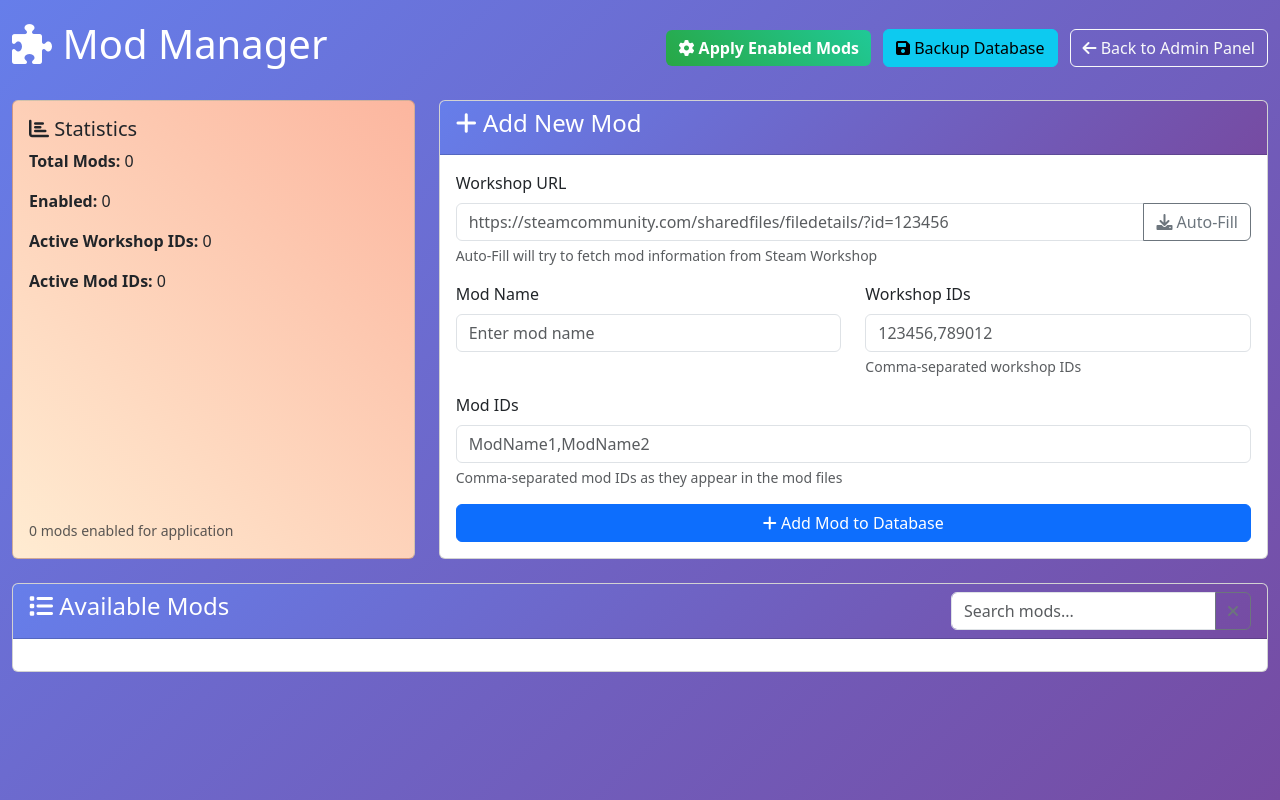
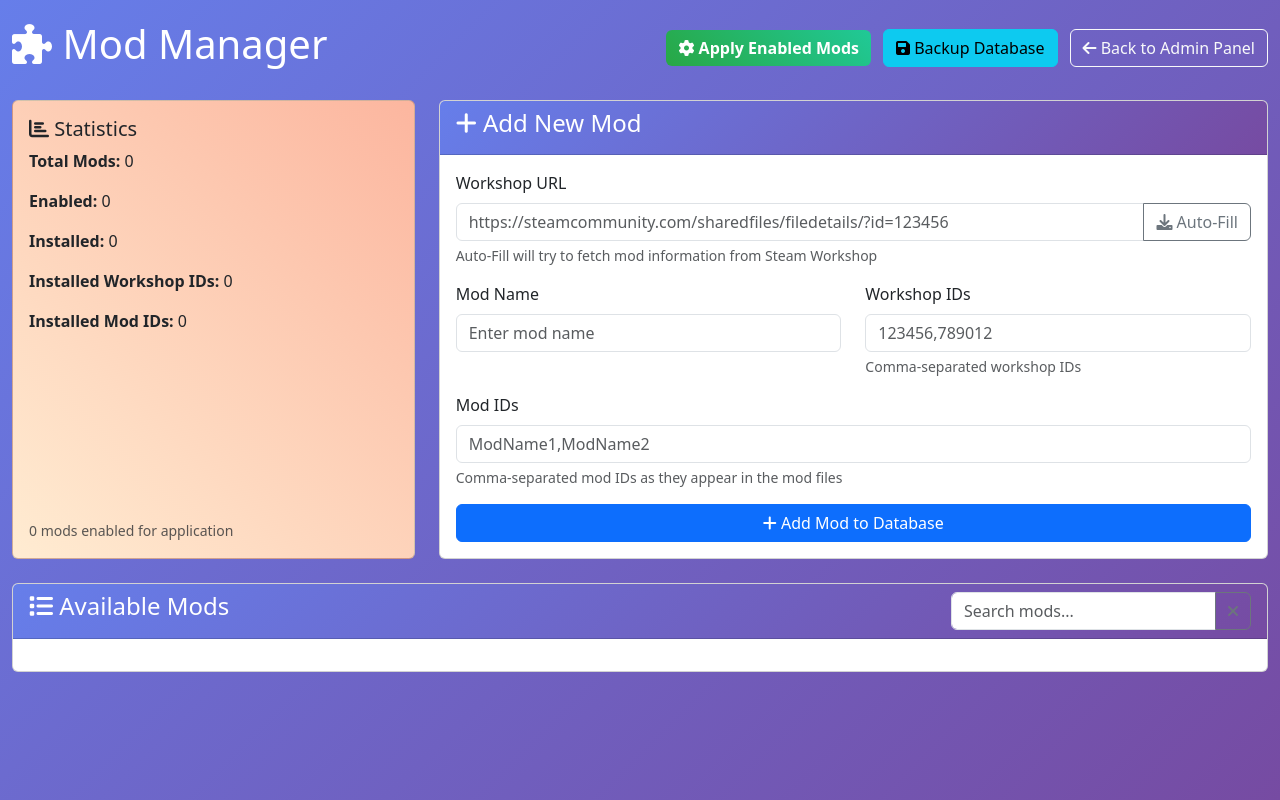
Before and after one commit to MikeFez/PZ-Admin-Panel, a Flask app: template app/templates/mods.html in a window 1280 px wide. Run offline with Flask 3, Linux system fonts and the light colour scheme; the template is opened without the code that fills it, so the values that code supplies are empty; parts of the project's set-up code (start-up, migrations or seed data) failed here and were passed over.

Commit message:
Working in full

```diff
--- a/app/server_app.py
+++ b/app/server_app.py
@@ -51,6 +51,12 @@ FLASK_APP = Flask(__name__)
 FLASK_APP.secret_key = 'zomboid-admin-secret-key'
 WEKZEUG_LOG = logging.getLogger("werkzeug")
 WEKZEUG_LOG.disabled = True
+
+# Add custom Jinja filter for checking mod installation status
+@FLASK_APP.template_filter('is_mod_installed')
+def is_mod_installed(mod_workshop_ids, current_workshop_ids):
+    """Check if any of the mod's workshop IDs are in the current installed list"""
+    return any(wid in current_workshop_ids for wid in mod_workshop_ids)
 
 @FLASK_APP.route("/")
 def index():
@@ -210,7 +216,16 @@ def mods():
 def api_get_mods():
    try:
       mod_database = load_mods_database()
-      return jsonify({'mods': mod_database})
+
+      # Get current server mods from ini file to determine installation status
+      ini_file = CONFIG['server']['server_ini_file']
+      current_workshop_ids, current_mod_ids = parse_ini_mods(ini_file)
+
+      return jsonify({
+         'mods': mod_database,
+         'current_workshop_ids': current_workshop_ids,
+         'current_mod_ids': current_mod_ids
+      })
    except Exception as e:
       return jsonify({'error': str(e)}), 500
 
@@ -325,11 +340,17 @@ def api_apply_mods():
 
       add_to_log(f"Applied {enabled_count} enabled mods to server configuration")
       add_to_log(f"Created backup: {os.path.basename(result)}")
+
+      # Recheck installation status after applying mods
+      updated_workshop_ids, updated_mod_ids = parse_ini_mods(ini_file)
+
       return jsonify({
          'message': f'Applied {enabled_count} enabled mods to server configuration',
          'backup': os.path.basename(result),
          'workshop_ids_count': len(all_workshop_ids),
-         'mod_ids_count': len(all_mod_ids)
+         'mod_ids_count': len(all_mod_ids),
+         'current_workshop_ids': updated_workshop_ids,
+         'current_mod_ids': updated_mod_ids
       })
    except Exception as e:
       return jsonify({'error': str(e)}), 500
--- a/app/templates/mods.html
+++ b/app/templates/mods.html
@@ -128,8 +128,9 @@
                             <div class="stats flex-grow-1">
                                 <p><strong>Total Mods:</strong> <span id="totalMods">{{ mod_database|length }}</span></p>
                                 <p><strong>Enabled:</strong> <span id="enabledModCountStat">{{ mod_database.values()|selectattr('enabled', 'equalto', true)|list|length }}</span></p>
-                                <p><strong>Active Workshop IDs:</strong> <span id="activeWorkshopIds">{{ current_workshop_ids|length }}</span></p>
-                                <p><strong>Active Mod IDs:</strong> <span id="activeModIds">{{ current_mod_ids|length }}</span></p>
+                                <p><strong>Installed:</strong> <span id="installedModCount">0</span></p>
+                                <p><strong>Installed Workshop IDs:</strong> <span id="installedWorkshopIds">{{ current_workshop_ids|length }}</span></p>
+                                <p><strong>Installed Mod IDs:</strong> <span id="installedModIds">{{ current_mod_ids|length }}</span></p>
                             </div>
                             <div class="mt-auto">
                                 <small class="text-muted">
@@ -208,7 +209,7 @@
                         <div class="card-body">
                             <div id="modList">
                                 {% for workshop_url, mod_data in mod_database.items() %}
-                                <div class="mod-item p-3" data-workshop-url="{{ workshop_url }}" data-enabled="{{ mod_data.get('enabled', true)|lower }}">
+                                <div class="mod-item p-3" data-workshop-url="{{ workshop_url }}" data-enabled="{{ mod_data.get('enabled', true)|lower }}" data-workshop-ids="{{ mod_data.workshop_ids|tojson }}">
                                     <div class="row align-items-center">
                                         <div class="col-md-2">
                                             {% if mod_data.get('enabled', true) %}
@@ -237,16 +238,10 @@
                                             </div>
                                         </div>
                                         <div class="col-md-2 text-center">
-                                            {% set is_active = false %}
-                                            {% for workshop_id in mod_data.workshop_ids %}
-                                                {% if workshop_id in current_workshop_ids %}
-                                                    {% set is_active = true %}
-                                                {% endif %}
-                                            {% endfor %}
-                                            {% if is_active %}
-                                                <span class="badge bg-success">Active</span>
+                                            {% if mod_data.workshop_ids | is_mod_installed(current_workshop_ids) %}
+                                                <span class="badge bg-success">Installed</span>
                                             {% else %}
-                                                <span class="badge bg-secondary">Inactive</span>
+                                                <span class="badge bg-secondary">Not Installed</span>
                                             {% endif %}
                                         </div>
                                         <div class="col-md-2 text-end">
@@ -273,11 +268,55 @@
 
         // Update enabled count on page load
         updateEnabledCount();
+        updateInstalledCount();
 
         function updateEnabledCount() {
             const enabledMods = document.querySelectorAll('.mod-item[data-enabled="true"]');
             document.getElementById('enabledModCount').textContent = enabledMods.length;
             document.getElementById('enabledModCountStat').textContent = enabledMods.length;
+        }
+
+        function updateInstalledCount() {
+            const installedMods = document.querySelectorAll('.badge.bg-success');
+            const installedCount = installedMods.length;
+
+            // Update display elements if they exist
+            const installedCountElement = document.getElementById('installedModCount');
+            if (installedCountElement) {
+                installedCountElement.textContent = installedCount;
+            }
+        }
+
+        function updateInstallationStatus(currentWorkshopIds, currentModIds) {
+            // Update the statistics display
+            document.getElementById('installedWorkshopIds').textContent = currentWorkshopIds.length;
+            document.getElementById('installedModIds').textContent = currentModIds.length;
+
+            // Update individual mod installation status
+            document.querySelectorAll('.mod-item').forEach(modItem => {
+                const workshopIds = JSON.parse(modItem.getAttribute('data-workshop-ids') || '[]');
+                const badge = modItem.querySelector('.badge');
+
+                let isInstalled = false;
+                for (const workshopId of workshopIds) {
+                    if (currentWorkshopIds.includes(workshopId)) {
+                        isInstalled = true;
+                        break;
+                    }
+                }
+
+                if (badge) {
+                    if (isInstalled) {
+                        badge.className = 'badge bg-success';
+                        badge.textContent = 'Installed';
+                    } else {
+                        badge.className = 'badge bg-secondary';
+                        badge.textContent = 'Not Installed';
+                    }
+                }
+            });
+
+            updateInstalledCount();
         }
 
         function toggleMod(workshopUrl) {
@@ -338,6 +377,12 @@
                         showAlert(data.error, 'danger');
                     } else {
                         showAlert(data.message, 'success');
+
+                        // Update installation status with new data
+                        if (data.current_workshop_ids && data.current_mod_ids) {
+                            updateInstallationStatus(data.current_workshop_ids, data.current_mod_ids);
+                        }
+
                         setTimeout(() => location.reload(), 1500);
                     }
                 })
```
Also changed, not shown: 1 other file.
